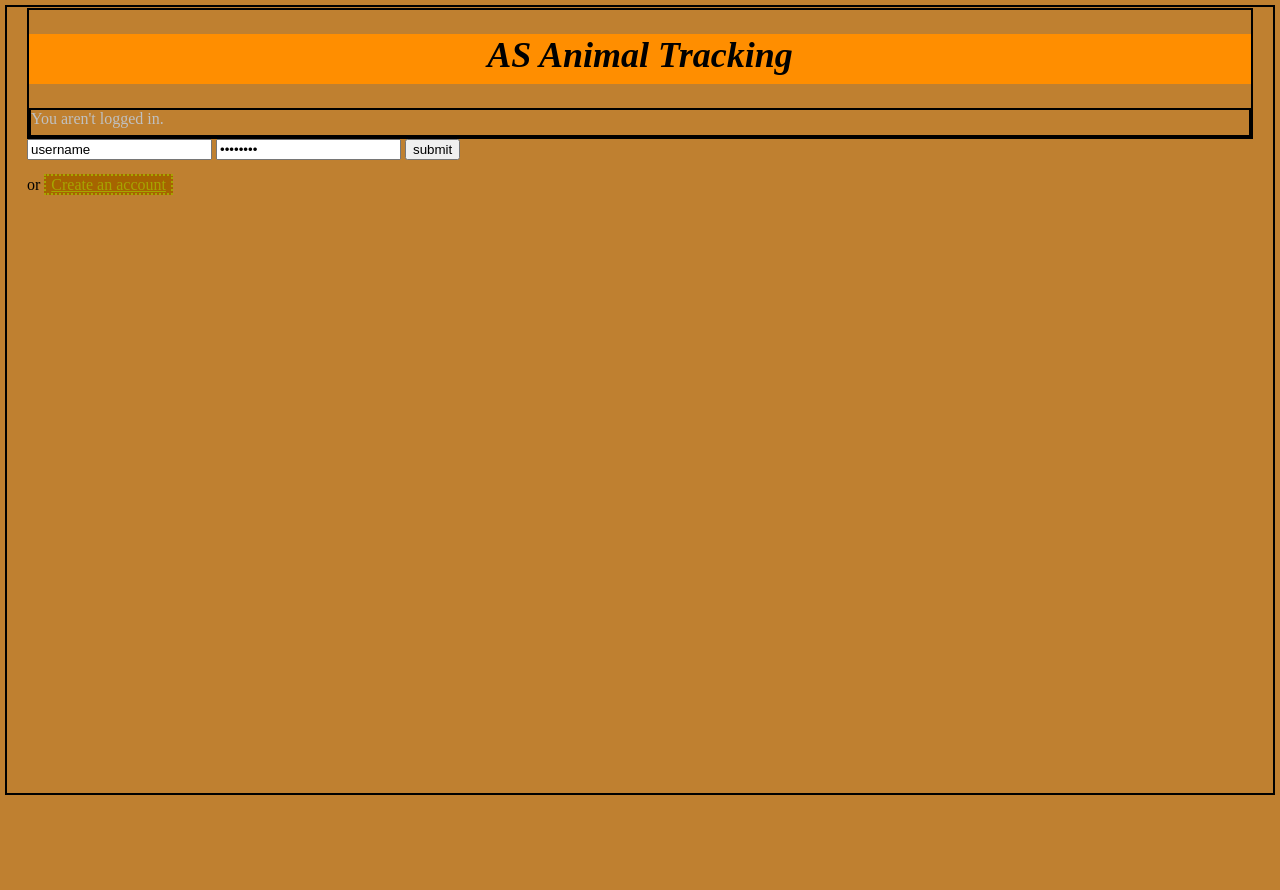
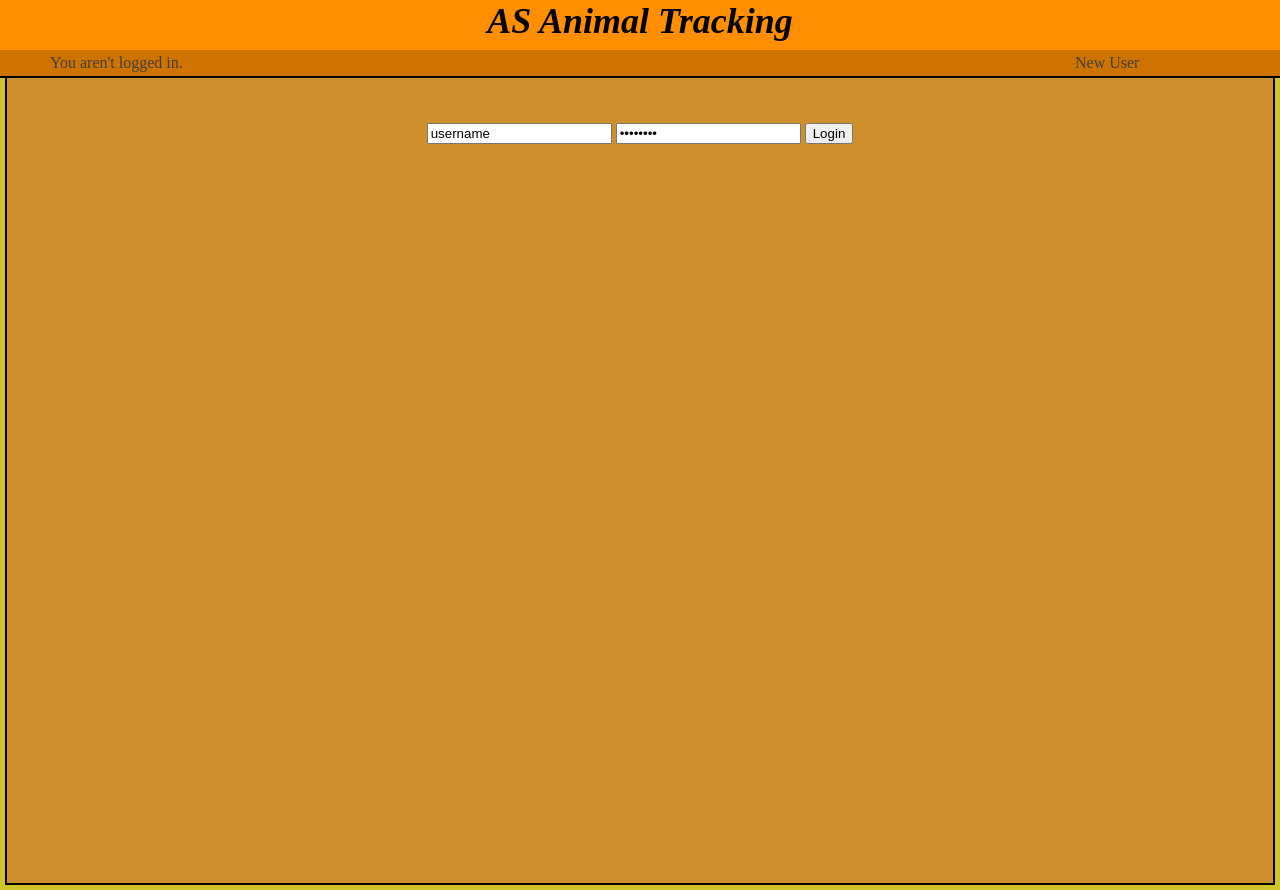
Before and after one commit to pgulley/AnimalApp, a Django app: template templates/index.html in a window 1280 px wide. Before the commit the page ends 795 px from the top, so only its background shows below. Run offline with Django 3.2, Linux system fonts and the light colour scheme; the template is opened without the code that fills it, so the values that code supplies are empty.

Commit message:
Finished page head styling

```diff
--- a/AniStat/static/style.css
+++ b/AniStat/static/style.css
@@ -4,20 +4,18 @@
 
 body {
         background-image:url()no-repeat top center;
-        background-color:#bf8030;
+        background-color:#CEC42C;
         height:auto;
         width:auto;
-        padding-top: 1px;
-        padding-bottom: 10px;
-        padding-left: 20px;
-        padding-right: 20px;
+        padding-top: 0px;
+        padding-bottom: 0px;
+        padding-left: 0px;
+        padding-right: 0px;
         margin-color: transparent;
         margin-bottom:5px;
-        margin-top:5px;
-        margin-left:5px;
-        margin-right:5px;
-        border-style:double;
-        border-width:2px;
+        margin-top:0px;
+        margin-left:0px;
+        margin-right:0px;
 }
 h1 {
         text-align:center;
@@ -33,25 +31,30 @@ h1 {
         padding-top:0px;
         padding-bottom:0px;
         background-image:url();
+        margin-top:0px;
+        margin-bottom:0px;
 }
 h2 {
         text-align:center;
 }
 
-        a:link {color:#a6a500;}    /* unvisited link */
+        a:link {color:#7d7d7d;}    /* unvisited link */
         a:visited {color:#fffe73;} /* visited link */
         a:hover {color:#fffd00;}   /* mouse over link */
         a:active {color:#fffe40;}  /* selected link */
+        a.logout:link {color:#404040;}
+        a.logout:visited {color:#404040;}
+        a.logout:hover {color:#c0c0c0;}
 
 
 a{
         display:inline;
         background-image:url();
-        color:#fff000;
-        background-color: #a66400;
+        color:#000000;
+       /* background-color: #a66400;
         border-width:2px;
-        border-style:solid;
-        border-style:dotted;
+       border-style:solid;
+        border-style:dotted;*/
         padding-left: 5px;
         padding-right: 5px;
         padding-bottom: 0px;
@@ -59,20 +62,56 @@ a{
         height:10px;
 }
 a.logout{
-        border-style:solid;
+        background-color:none;
+        color:#404040
+        border-style:none;
         float:right;
-        height:20px;
+        height:2ex;
+        width:150px;
+        padding-bottom:2px;
+        margin-bottom:2px;
+        text-decoration:none;
 }
-#content{
-   }
+
+div.content{
+        background-color:#CE8F2D;
+        padding-left:50px;
+        padding-right:50px;
+        padding-top:5px;
+        padding-bottom:5px;
+        margin-left:5px;
+        margin-right:5px;
+        border:2px solid black;
+        border-top:none;
+        height:100%;
+}
 div.loginbar{
-        color:#c0c0c0;
-        border:2px solid black;
-        height:25px;
+        color:#404040;
+        background-color:#cf7300;
+        padding-top:4px;
+        padding-bottom:4px;
+        padding-left:50px;
+        padding-right:50px;
 }
 div.header{
-        border:2px solid black;
+        border-bottom:2px solid black;
         padding:0px;
+}
+div.logouterror{
+       text-align:center;
+       color:red;
+       position:relative;
+       top:-20px;
+       padding:0px;
+       margin:0px
+}
+form.login{
+       padding:20px;
+       margin:20px;
+       text-align:center;
+}
+div.teacherbar{
+
 }
 p {
     color:#c0c0c0;
--- a/templates/index.html
+++ b/templates/index.html
@@ -8,7 +8,7 @@
       <h1>AS Animal Tracking </h1>
       {% if user.is_authenticated %}
         <div class=loginbar>
-          You are logged in as {{ user.username }}  <a class=logout href=/logout>logout</a>
+          You are logged in as <strong>{{ user.username }}</strong> {% if user.get_profile.isteacher %} (Teacher) {% endif %}  <a class=logout href=/logout>logout</a>
         </div>
       </div>
       <div class=content>
@@ -16,23 +16,25 @@
         <a href=/animals>Animal List</a> | <a href=/forms>Form List</a>  </br>
         {% if user.get_profile.isteacher %}
           </br>
-          <a href=/students>Student List</a> | <a href=/newanimal>New Animal</a> </br>
+          <div class=teacherbar >
+           <a href=/students>Student List</a> | <a href=/newanimal>New Animal</a>
+          </div>
         {% endif %}
       {% else %}
         <div class=loginbar>
-          You aren't logged in.
+          You aren't logged in. <a class=logout  href=/newuser>New User</a></br>
         </div>
         </div>
-        <form name=login action=/login method=post>
+        <div class=content>
+        <form class=login name=login action=/login method=post>
           {% csrf_token %}
           <input type=text value=username name=username>
           <input type=password value=password name=password>
-          <input type=submit value=submit></br>
+          <input type=submit value=Login>
         </form>
-        or <a href=/newuser>Create an account</a></br>
-      {% endif %}
-      {% if error %}
-        {{ error }}
+        {% if error %}
+         <div class=logouterror> {{ error }} </div>
+        {% endif %}
       {% endif %}
   </body>
 </html>
```
